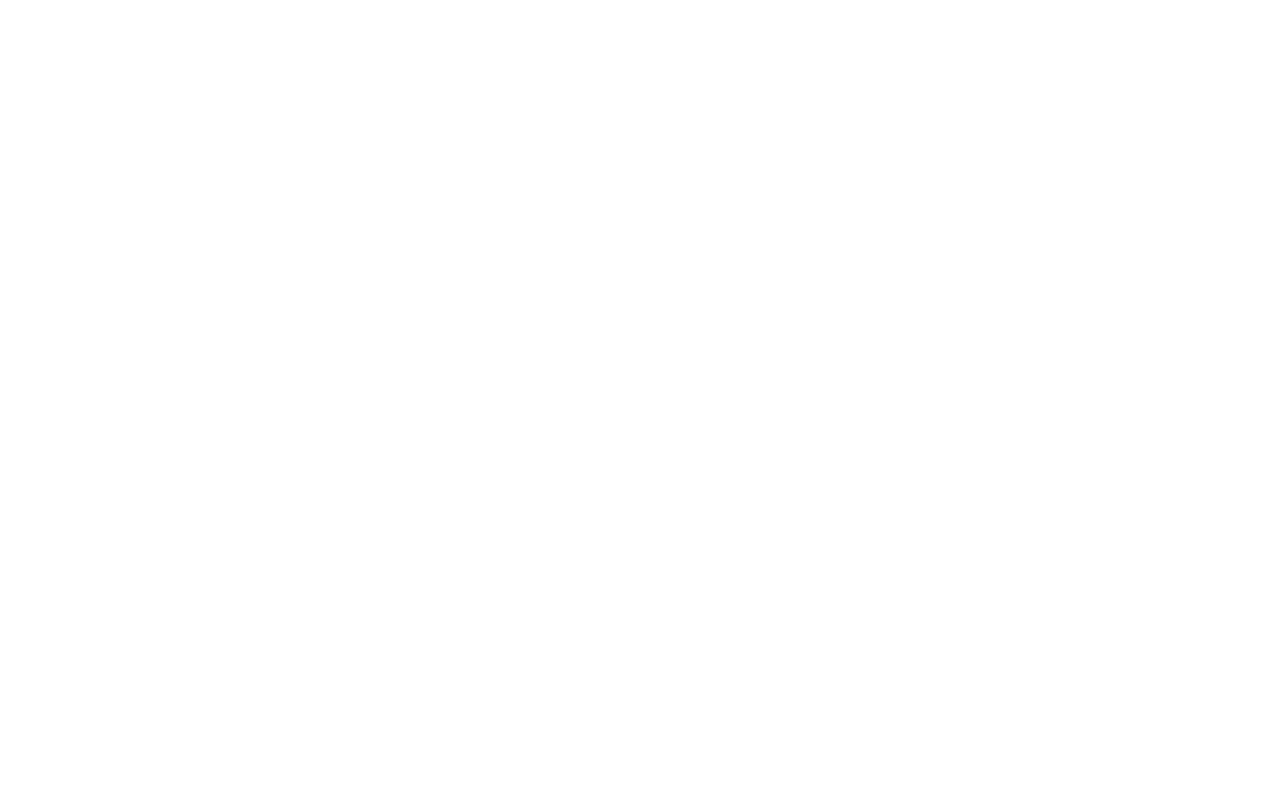
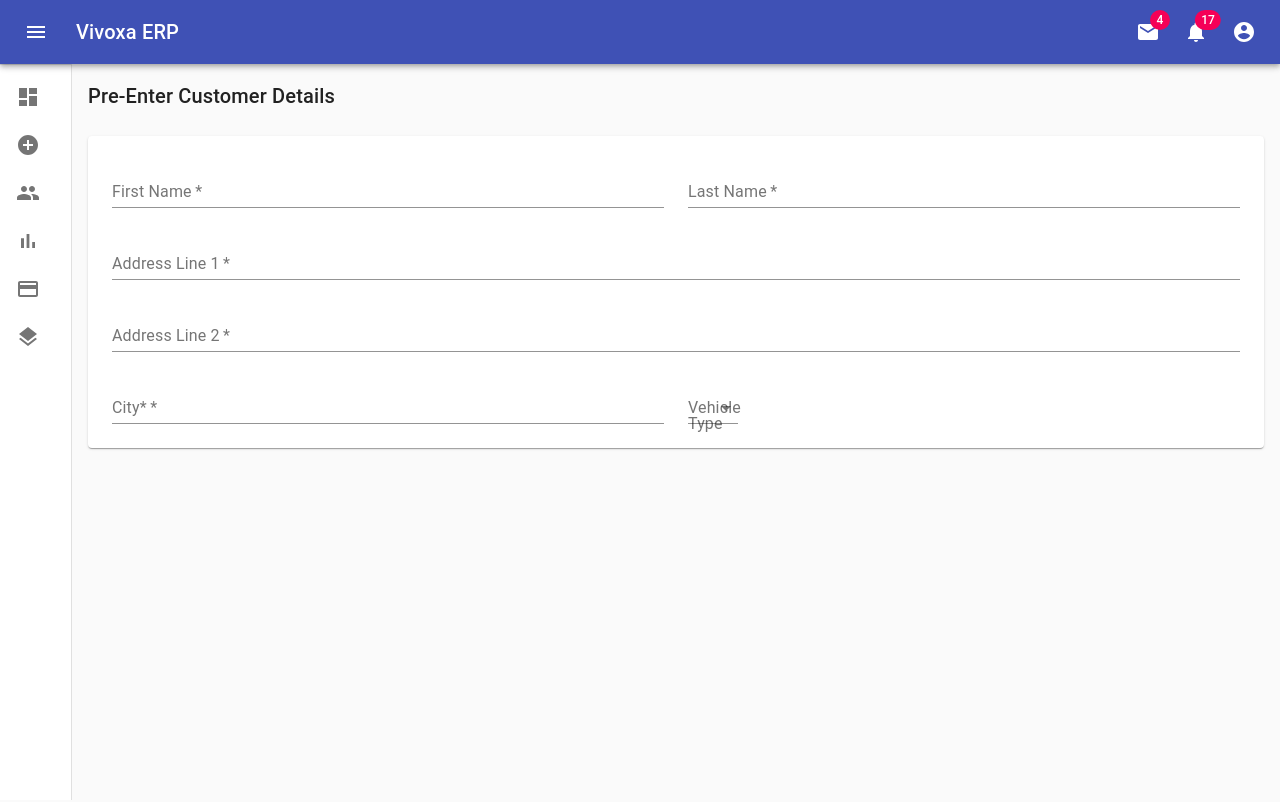
Before and after one commit to vivoxalabs/VivoxaERP, a React (Create React App) app: page /pre-entry in a window 1280 px wide. Shown: the top 802 px of the page. Built offline with nearby package versions, Linux system fonts and the light colour scheme.

Commit message:
new router adjestments

```diff
--- a/src/App.js
+++ b/src/App.js
@@ -2,23 +2,45 @@
 //import logo from './logo.svg';
 import NavBar from "./components/NavBar";
 import Login from "./components/Login";
-import Dashboard from "./components/dashboard";
+import PreEntry from "./components/PreEntry";
+
+//import Dashboard from "./components/dashboard";
 import "./App.css";
-import { BrowserRouter as Router} from 'react-router-dom';
-import Route from 'react-router-dom/Route';
+import { BrowserRouter as Router } from "react-router-dom";
+import Route from "react-router-dom/Route";
 
 class App extends Component {
   state = {};
   render() {
     return (
       <Router>
-        <Route path="/" exact strict render={()=>{
-          return (<Login/>)
-        }} />
-        <Route path="/console" exact strict render={()=>{
-          return (<NavBar/>)
-        }} />
-
+        <Route
+          path="/"
+          exact
+          strict
+          render={() => {
+            return <Login />;
+          }}
+        />
+        <Route
+          path="/console"
+          exact
+          strict
+          render={() => {
+            return <NavBar />;
+          }}
+        />
+        <Route
+          path="/pre-entry"
+          render={() => {
+            return (
+              <React.Fragment>
+                <NavBar />
+                <PreEntry />
+              </React.Fragment>
+            );
+          }}
+        />
       </Router>
     );
   }
--- a/src/components/PreEntry.jsx
+++ b/src/components/PreEntry.jsx
@@ -8,7 +8,8 @@
   Select,
   MenuItem,
   CssBaseline,
-  Paper
+  Paper,
+  FormControl
 } from "@material-ui/core";
 
 const useStyles = makeStyles(theme => ({
@@ -16,12 +17,15 @@
     width: "auto",
     marginLeft: theme.spacing(2),
     marginRight: theme.spacing(2),
-    marginTop : theme.spacing(10)
+    marginTop: theme.spacing(10)
   },
   paper: {
     marginTop: theme.spacing(3),
     marginBottom: theme.spacing(3),
     padding: theme.spacing(3)
+  },
+  form:{
+      minWidth:50
   }
 }));
 
@@ -99,8 +103,13 @@
               />
             </Grid>
             <Grid item xs={12} md={6} lg={6}>
-            <InputLabel htmlFor="type">Vehicle Type</InputLabel>
+              <FormControl className={classes.form}>
+                <InputLabel id="demo-simple-select-label">
+                  Vehicle Type
+                </InputLabel>
                 <Select
+                  labelId="demo-simple-select-label"
+                  id="demo-simple-select"
                   value={values.type}
                   inputProps={{
                     name: "type",
@@ -111,10 +120,10 @@
                   <MenuItem value={"Auto"}>Auto</MenuItem>
                   <MenuItem value={"Manual"}>Manual</MenuItem>
                 </Select>
+              </FormControl>
             </Grid>
           </Grid>
         </Paper>
-
       </main>
     </React.Fragment>
   );
```
Lines whose indentation alone changed are shown as unchanged.
